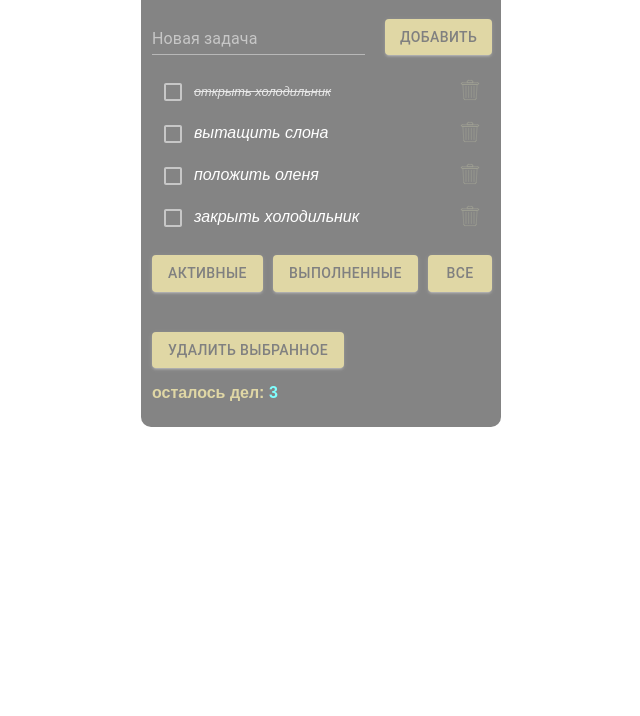
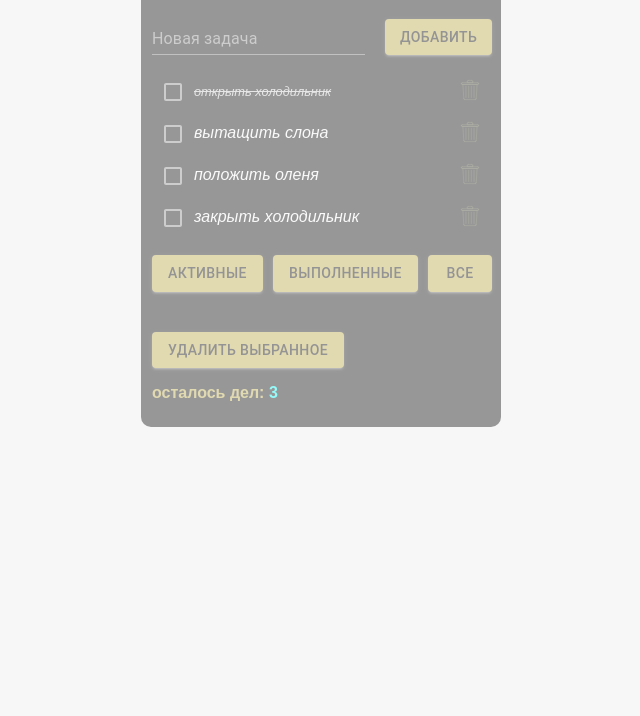
Before and after one commit to WebHeroSchool/dotodo, a React app: page / in a window 1280 px wide. Shown: the part 84-800 px from the top of the page, without its empty margins (319-959 px from the left). Built offline with nearby package versions, Linux system fonts and the light colour scheme.

Commit message:
surprise

```diff
--- a/src/App/App.module.css
+++ b/src/App/App.module.css
@@ -6,7 +6,7 @@ body {
 }
 
 body:hover {
-  background: #fff !important;
+  background: #f7f7f7 !important;
   animation-iteration-count: 1;
 }
 
@@ -18,7 +18,7 @@ body:hover {
   padding: 10px;
   border-radius: 10px;
   filter: invert();
-  opacity: .5;
+  opacity: .4;
 }
 
 .title {
```
